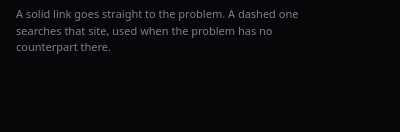
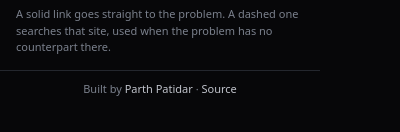
Before and after one commit to parthpatidar03/TUF_Redirect_Extension, a browser extension: page popup/popup.html in a window 400 px wide. Shown: the part 390-522 px from the top of the page. Drawn offline with Linux system fonts and the light colour scheme.

Commit message:
credit the author in the popup and the manifest

```diff
--- a/popup/popup.css
+++ b/popup/popup.css
@@ -136,3 +136,14 @@ body {
 }
 
 body.off .section { opacity: 0.45; pointer-events: none; }
+
+.credit {
+  padding: 10px 16px 12px;
+  border-top: 1px solid var(--border);
+  color: var(--dim);
+  font-size: 11px;
+  text-align: center;
+}
+
+.credit a { color: var(--muted); text-decoration: none; }
+.credit a:hover { color: var(--brand); text-decoration: underline; }
--- a/popup/popup.html
+++ b/popup/popup.html
@@ -46,6 +46,13 @@
     </p>
   </section>
 
+  <footer class="credit">
+    Built by
+    <a href="https://github.com/parthpatidar03" target="_blank" rel="noopener">Parth Patidar</a>
+    ·
+    <a href="https://github.com/parthpatidar03/TUF_Redirect_Extension" target="_blank" rel="noopener">Source</a>
+  </footer>
+
   <script src="popup.js"></script>
 </body>
 </html>
```
Also changed, not shown: manifest.json.
